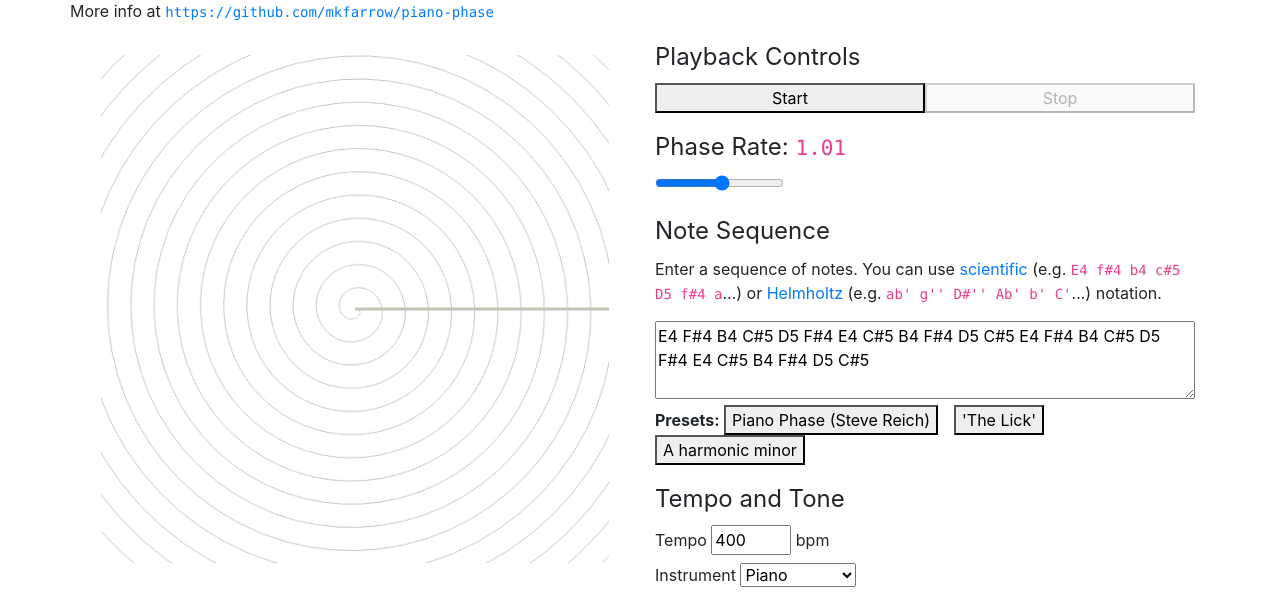
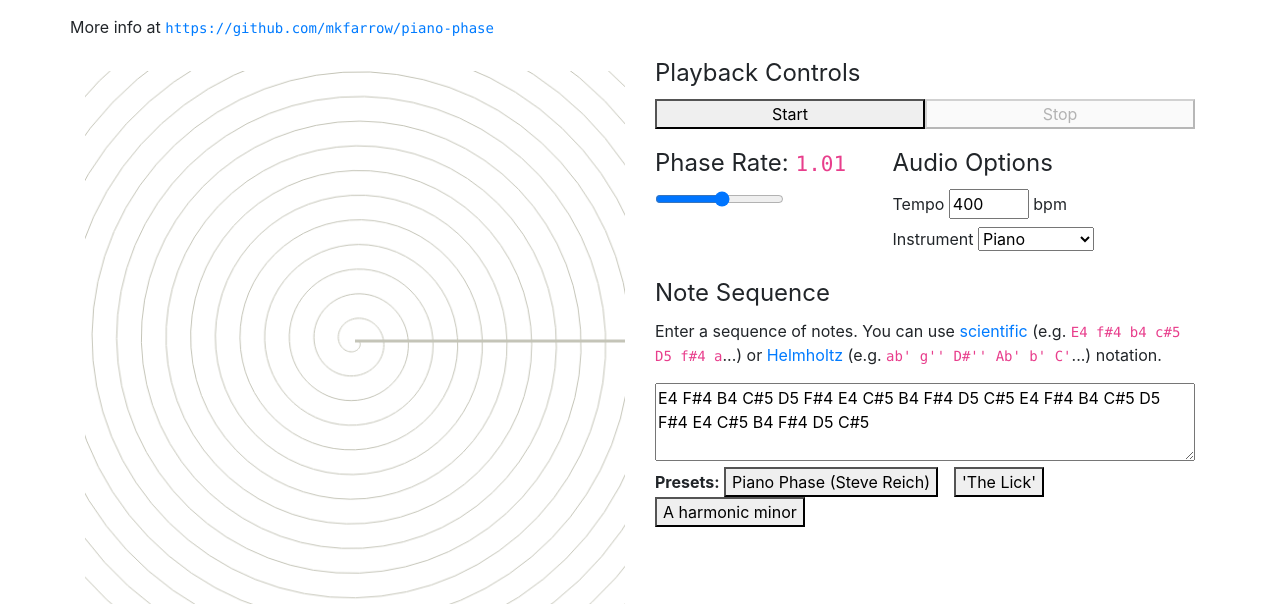
Before and after one commit to mkfarrow/piano-phase, a plain HTML site: page phase.html in a window 1280 px wide. Shown: the part 81-685 px from the top of the page. Drawn offline with nearby package versions, Linux system fonts and the light colour scheme.

Commit message:
cleanup styles

```diff
--- a/phase.html
+++ b/phase.html
@@ -47,7 +47,8 @@
             <p class="notice">
                 <span class="important">Note:</span> This page uses sound! Adjust the volume level on your speakers or
                 headphones before pressing "Start"!
-                <br>
+            </p>
+            <p>
                 More info at <code><a href="https://github.com/mkfarrow/piano-phase">https://github.com/mkfarrow/piano-phase</a></code>
             </p>
         </div>
@@ -66,12 +67,45 @@
                         <button id="btn-start">Start</button><button id="btn-stop" disabled="true">Stop</button>
                     </div>
 
-                    <div id="phase-rate-field" class="form-group fieldset">
+                    <!-- <div id="phase-rate-field" class="form-group fieldset">
                         <legend>Phase Rate: <code id="phase-rate-display"> <span></span></code></legend>
                         <div class="phase-container">
                             <input type="range" id="rate-input" max="1.2" min="0.8" step="0.01" value="1.01" />
                             <div id="phase-rate-display">
                                 <span></span>
+                            </div>
+                        </div>
+                    </div> -->
+
+                    <div class="row">
+                        <div class="col-lg-5">
+                            <div id="phase-rate-field" class="form-group fieldset">
+                                <legend>Phase Rate: <code id="phase-rate-display"><span></span></code></legend>
+                                <div class="phase-container">
+                                    <input type="range" id="rate-input" max="1.2" min="0.8" step="0.01" value="1.01" />
+                                    <div id="phase-rate-display">
+                                        <span></span>
+                                    </div>
+                                </div>
+                            </div>
+                        </div>
+                        <div class="col-lg-7">
+                            <div id="tempo-timbre-field" class="form-group fieldset">
+                                <legend>Audio Options</legend>
+                                <div id="duration">
+                                    <label>
+                                        <span>Tempo</span>
+                                        <!-- <br /> -->
+                                        <input type="number" id="inputBpm" /> bpm
+                                    </label>
+                                </div>
+                                <div id="instrument">
+                                    <label>
+                                        <span>Instrument</span>
+                                        <!-- <br /> -->
+                                        <select id="instr-select"></select>
+                                    </label>
+                                </div>
                             </div>
                         </div>
                     </div>
@@ -101,23 +135,21 @@
 
                     </div>
 
-                    <div id="tempo-timbre-field" class="form-group fieldset">
+                    <!-- <div id="tempo-timbre-field" class="form-group fieldset">
                         <legend>Tempo and Tone</legend>
                         <div id="duration">
                             <label>
                                 <span>Tempo</span>
-                                <!-- <br /> -->
                                 <input type="number" id="inputBpm" /> bpm
                             </label>
                         </div>
                         <div id="instrument">
                             <label>
                                 <span>Instrument</span>
-                                <!-- <br /> -->
                                 <select id="instr-select"></select>
                             </label>
                         </div>
-                    </div>
+                    </div> -->
                 </div>
             </div>
 
--- a/style.css
+++ b/style.css
@@ -3,7 +3,7 @@ canvas {
     /* float: left; */
     width: 100%;
     /* margin-top: 2em; */
-    padding: 1em;
+    padding: 1em 0;
 }
 
 textarea {
```
